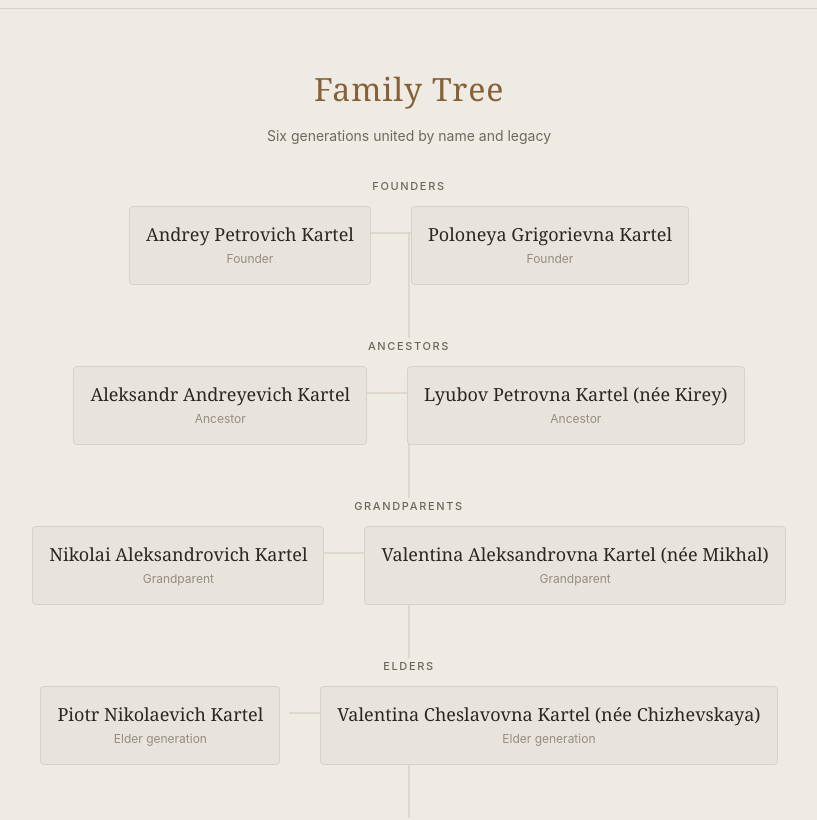
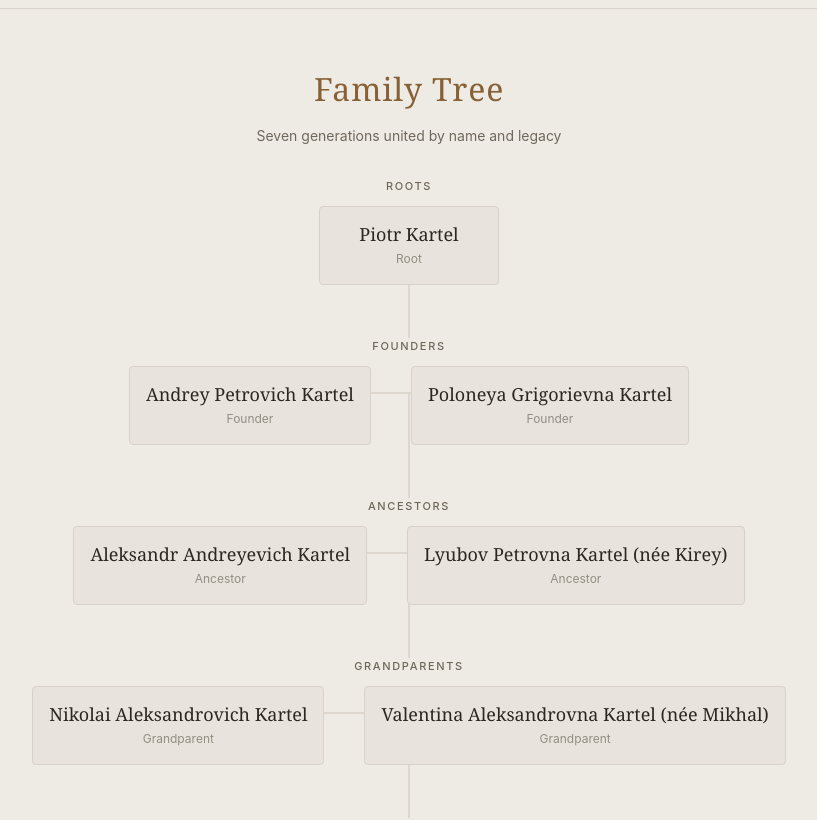
Before and after one commit to SmartGroup-edu/kartel-site, a Next.js app: page /en/family in a window 1280 px wide. Shown: the part 340-1160 px from the top of the page, without its empty margins (231-1048 px from the left). Built offline with nearby package versions, Linux system fonts and the light colour scheme.

Commit message:
feat: add root generation (Piotr Kartel) — earliest known ancestor

```diff
--- a/app/components/FamilyTimeline.tsx
+++ b/app/components/FamilyTimeline.tsx
@@ -21,13 +21,22 @@ const EVENTS: TimelineEvent[] = [
     descRU: "Фамилия Картель несёт в себе отголосок силы и единства — имя, ставшее основой идентичности и памяти на протяжении поколений.",
   },
   {
+    id: "root",
+    yearEN: "Roots",
+    yearRU: "Корни",
+    titleEN: "Piotr Kartel",
+    titleRU: "Пётр Картель",
+    descEN: "The earliest known ancestor of the Kartel family — the root from which the entire lineage descends.",
+    descRU: "Самый ранний известный предок рода Картель — корень, от которого происходит весь род.",
+  },
+  {
     id: "founders",
     yearEN: "Founders",
     yearRU: "Основатели",
     titleEN: "Andrey Petrovich & Poloneya Grigorievna Kartel",
     titleRU: "Андрей Петрович и Полонея Григорьевна Картель",
-    descEN: "The founding generation of the Kartel family — the deepest roots of the family tree known to us.",
-    descRU: "Поколение основателей рода Картель — самые глубокие корни семейного древа, известные нам.",
+    descEN: "The generation that carried forward the family from its earliest root — building the foundation of the Kartel lineage.",
+    descRU: "Поколение, продолжившее род от его самого раннего корня — заложившее основу рода Картель.",
   },
   {
     id: "ancestors",
--- a/app/components/FamilyTree.tsx
+++ b/app/components/FamilyTree.tsx
@@ -8,7 +8,7 @@ interface TreeNode {
   nameRU: string;
   roleEN: string;
   roleRU: string;
-  generation: "founder" | "ancestor" | "grandparent" | "elder" | "current" | "next";
+  generation: "root" | "founder" | "ancestor" | "grandparent" | "elder" | "current" | "next";
 }
 
 interface FamilyTreeProps {
@@ -16,6 +16,7 @@ interface FamilyTreeProps {
 }
 
 const NODES: TreeNode[] = [
+  { id: "piotr_root", nameEN: "Piotr Kartel", nameRU: "Пётр Картель", roleEN: "Root", roleRU: "Корни", generation: "root" },
   { id: "andrey", nameEN: "Andrey Petrovich Kartel", nameRU: "Андрей Петрович Картель", roleEN: "Founder", roleRU: "Основатели", generation: "founder" },
   { id: "poloneya", nameEN: "Poloneya Grigorievna Kartel", nameRU: "Полонея Григорьевна Картель", roleEN: "Founder", roleRU: "Основатели", generation: "founder" },
   { id: "aleksandr", nameEN: "Aleksandr Andreyevich Kartel", nameRU: "Александр Андреевич Картель", roleEN: "Ancestor", roleRU: "Прародители", generation: "ancestor" },
@@ -33,6 +34,7 @@ const NODES: TreeNode[] = [
 ];
 
 const GEN_COLORS: Record<string, string> = {
+  root: "var(--muted)",
   founder: "var(--muted)",
   ancestor: "var(--muted)",
   grandparent: "var(--muted)",
@@ -49,8 +51,8 @@ export default function FamilyTree({ lang }: FamilyTreeProps) {
   const title = lang === "EN" ? "Family Tree" : "Родословное древо";
   const genLabels =
     lang === "EN"
-      ? { founder: "Founders", ancestor: "Ancestors", grandparent: "Grandparents", elder: "Elders", current: "Present Generation", next: "Next Generation" }
-      : { founder: "Основатели", ancestor: "Прародители", grandparent: "Дедушки и бабушки", elder: "Старшее поколение", current: "Настоящее поколение", next: "Новое поколение" };
+      ? { root: "Roots", founder: "Founders", ancestor: "Ancestors", grandparent: "Grandparents", elder: "Elders", current: "Present Generation", next: "Next Generation" }
+      : { root: "Корни", founder: "Основатели", ancestor: "Прародители", grandparent: "Дедушки и бабушки", elder: "Старшее поколение", current: "Настоящее поколение", next: "Новое поколение" };
 
   return (
     <div className="mx-auto max-w-5xl">
@@ -58,7 +60,7 @@ export default function FamilyTree({ lang }: FamilyTreeProps) {
         {title}
       </h2>
       <p className="mb-8 text-center text-[13px] text-[var(--muted)] sm:text-[14px]">
-        {lang === "EN" ? "Six generations united by name and legacy" : "Шесть поколений, объединённые именем и наследием"}
+        {lang === "EN" ? "Seven generations united by name and legacy" : "Семь поколений, объединённые именем и наследием"}
       </p>
 
       {/* Desktop tree — SVG lines + positioned cards */}
@@ -67,113 +69,126 @@ export default function FamilyTree({ lang }: FamilyTreeProps) {
           {/* SVG connecting lines */}
           <svg
             className="absolute inset-0 h-full w-full"
-            viewBox="0 0 800 1000"
+            viewBox="0 0 800 1160"
             fill="none"
             xmlns="http://www.w3.org/2000/svg"
             aria-hidden="true"
           >
+            {/* Root → Founder vertical */}
+            <line x1="400" y1="55" x2="400" y2="160" stroke="var(--border)" strokeWidth="1.5" />
+
             {/* Founder couple connector */}
-            <line x1="280" y1="55" x2="520" y2="55" stroke="var(--border)" strokeWidth="1.5" />
+            <line x1="280" y1="215" x2="520" y2="215" stroke="var(--border)" strokeWidth="1.5" />
 
             {/* Founder → Ancestor vertical */}
-            <line x1="400" y1="55" x2="400" y2="160" stroke="var(--border)" strokeWidth="1.5" />
+            <line x1="400" y1="215" x2="400" y2="320" stroke="var(--border)" strokeWidth="1.5" />
 
             {/* Ancestor couple connector */}
-            <line x1="280" y1="215" x2="520" y2="215" stroke="var(--border)" strokeWidth="1.5" />
+            <line x1="280" y1="375" x2="520" y2="375" stroke="var(--border)" strokeWidth="1.5" />
 
             {/* Ancestor → Grandparent vertical */}
-            <line x1="400" y1="215" x2="400" y2="320" stroke="var(--border)" strokeWidth="1.5" />
+            <line x1="400" y1="375" x2="400" y2="480" stroke="var(--border)" strokeWidth="1.5" />
 
             {/* Grandparent couple connector */}
-            <line x1="280" y1="375" x2="520" y2="375" stroke="var(--border)" strokeWidth="1.5" />
+            <line x1="280" y1="535" x2="520" y2="535" stroke="var(--border)" strokeWidth="1.5" />
 
             {/* Grandparent → Elder vertical */}
-            <line x1="400" y1="375" x2="400" y2="480" stroke="var(--border)" strokeWidth="1.5" />
+            <line x1="400" y1="535" x2="400" y2="640" stroke="var(--border)" strokeWidth="1.5" />
 
             {/* Elder couple connector */}
-            <line x1="280" y1="535" x2="520" y2="535" stroke="var(--border)" strokeWidth="1.5" />
+            <line x1="280" y1="695" x2="520" y2="695" stroke="var(--border)" strokeWidth="1.5" />
 
             {/* Elder → Current vertical */}
-            <line x1="400" y1="535" x2="400" y2="640" stroke="var(--border)" strokeWidth="1.5" />
+            <line x1="400" y1="695" x2="400" y2="800" stroke="var(--border)" strokeWidth="1.5" />
 
             {/* Current couple connector */}
-            <line x1="280" y1="695" x2="520" y2="695" stroke="var(--border)" strokeWidth="1.5" />
+            <line x1="280" y1="855" x2="520" y2="855" stroke="var(--border)" strokeWidth="1.5" />
 
             {/* Current → Next vertical */}
-            <line x1="400" y1="695" x2="400" y2="800" stroke="var(--border)" strokeWidth="1.5" />
+            <line x1="400" y1="855" x2="400" y2="960" stroke="var(--border)" strokeWidth="1.5" />
 
             {/* Next generation horizontal spread */}
-            <line x1="100" y1="850" x2="700" y2="850" stroke="var(--border)" strokeWidth="1.5" />
+            <line x1="100" y1="1010" x2="700" y2="1010" stroke="var(--border)" strokeWidth="1.5" />
 
             {/* Vertical drops to each next-gen node */}
-            <line x1="100" y1="800" x2="100" y2="850" stroke="var(--border)" strokeWidth="1.5" />
-            <line x1="300" y1="800" x2="300" y2="850" stroke="var(--border)" strokeWidth="1.5" />
-            <line x1="500" y1="800" x2="500" y2="850" stroke="var(--border)" strokeWidth="1.5" />
-            <line x1="700" y1="800" x2="700" y2="850" stroke="var(--border)" strokeWidth="1.5" />
+            <line x1="100" y1="960" x2="100" y2="1010" stroke="var(--border)" strokeWidth="1.5" />
+            <line x1="300" y1="960" x2="300" y2="1010" stroke="var(--border)" strokeWidth="1.5" />
+            <line x1="500" y1="960" x2="500" y2="1010" stroke="var(--border)" strokeWidth="1.5" />
+            <line x1="700" y1="960" x2="700" y2="1010" stroke="var(--border)" strokeWidth="1.5" />
 
             {/* Central vertical connector to next-gen spread */}
-            <line x1="400" y1="800" x2="400" y2="850" stroke="var(--border)" strokeWidth="1.5" opacity="0" />
+            <line x1="400" y1="960" x2="400" y2="1010" stroke="var(--border)" strokeWidth="1.5" opacity="0" />
           </svg>
 
           {/* Generation cards */}
-          <div className="relative" style={{ height: 1000 }}>
+          <div className="relative" style={{ height: 1160 }}>
+            {/* Root generation */}
+            <div className="absolute" style={{ left: 0, top: 0, right: 0 }}>
+              <p className="mb-3 text-center text-[11px] font-medium uppercase tracking-[0.15em] text-[var(--muted-light)]">
+                {genLabels.root}
+              </p>
+              <div className="flex justify-center">
+                <TreeCard node={NODES[0]} lang={lang} isHovered={hoveredId === "piotr_root"} onHover={handleHover} />
+              </div>
+            </div>
+
             {/* Founder generation */}
-            <div className="absolute" style={{ left: 0, top: 0, right: 0 }}>
+            <div className="absolute" style={{ left: 0, top: 160, right: 0 }}>
               <p className="mb-3 text-center text-[11px] font-medium uppercase tracking-[0.15em] text-[var(--muted-light)]">
                 {genLabels.founder}
               </p>
               <div className="flex justify-center gap-10">
-                <TreeCard node={NODES[0]} lang={lang} isHovered={hoveredId === "andrey"} onHover={handleHover} />
-                <TreeCard node={NODES[1]} lang={lang} isHovered={hoveredId === "poloneya"} onHover={handleHover} />
+                <TreeCard node={NODES[1]} lang={lang} isHovered={hoveredId === "andrey"} onHover={handleHover} />
+                <TreeCard node={NODES[2]} lang={lang} isHovered={hoveredId === "poloneya"} onHover={handleHover} />
               </div>
             </div>
 
             {/* Ancestor generation */}
-            <div className="absolute" style={{ left: 0, top: 160, right: 0 }}>
+            <div className="absolute" style={{ left: 0, top: 320, right: 0 }}>
               <p className="mb-3 text-center text-[11px] font-medium uppercase tracking-[0.15em] text-[var(--muted-light)]">
                 {genLabels.ancestor}
               </p>
               <div className="flex justify-center gap-10">
-                <TreeCard node={NODES[2]} lang={lang} isHovered={hoveredId === "aleksandr"} onHover={handleHover} />
-                <TreeCard node={NODES[3]} lang={lang} isHovered={hoveredId === "lyubov"} onHover={handleHover} />
+                <TreeCard node={NODES[3]} lang={lang} isHovered={hoveredId === "aleksandr"} onHover={handleHover} />
+                <TreeCard node={NODES[4]} lang={lang} isHovered={hoveredId === "lyubov"} onHover={handleHover} />
               </div>
             </div>
 
             {/* Grandparent generation */}
-            <div className="absolute" style={{ left: 0, top: 320, right: 0 }}>
+            <div className="absolute" style={{ left: 0, top: 480, right: 0 }}>
               <p className="mb-3 text-center text-[11px] font-medium uppercase tracking-[0.15em] text-[var(--muted-light)]">
                 {genLabels.grandparent}
               </p>
               <div className="flex justify-center gap-10">
-                <TreeCard node={NODES[4]} lang={lang} isHovered={hoveredId === "nikolai"} onHover={handleHover} />
-                <TreeCard node={NODES[5]} lang={lang} isHovered={hoveredId === "valentina_a"} onHover={handleHover} />
+                <TreeCard node={NODES[5]} lang={lang} isHovered={hoveredId === "nikolai"} onHover={handleHover} />
+                <TreeCard node={NODES[6]} lang={lang} isHovered={hoveredId === "valentina_a"} onHover={handleHover} />
               </div>
             </div>
 
             {/* Elder generation */}
-            <div className="absolute" style={{ left: 0, top: 480, right: 0 }}>
+            <div className="absolute" style={{ left: 0, top: 640, right: 0 }}>
               <p className="mb-3 text-center text-[11px] font-medium uppercase tracking-[0.15em] text-[var(--muted-light)]">
                 {genLabels.elder}
               </p>
               <div className="flex justify-center gap-10">
-                <TreeCard node={NODES[6]} lang={lang} isHovered={hoveredId === "piotr"} onHover={handleHover} />
-                <TreeCard node={NODES[7]} lang={lang} isHovered={hoveredId === "valentina"} onHover={handleHover} />
+                <TreeCard node={NODES[7]} lang={lang} isHovered={hoveredId === "piotr"} onHover={handleHover} />
+                <TreeCard node={NODES[8]} lang={lang} isHovered={hoveredId === "valentina"} onHover={handleHover} />
               </div>
             </div>
 
             {/* Current generation */}
-            <div className="absolute" style={{ left: 0, top: 640, right: 0 }}>
+            <div className="absolute" style={{ left: 0, top: 800, right: 0 }}>
               <p className="mb-3 text-center text-[11px] font-medium uppercase tracking-[0.15em] text-[var(--muted-light)]">
                 {genLabels.current}
               </p>
               <div className="flex justify-center gap-10">
-                <TreeCard node={NODES[8]} lang={lang} isHovered={hoveredId === "igor"} onHover={handleHover} />
-                <TreeCard node={NODES[9]} lang={lang} isHovered={hoveredId === "diana"} onHover={handleHover} />
+                <TreeCard node={NODES[9]} lang={lang} isHovered={hoveredId === "igor"} onHover={handleHover} />
+                <TreeCard node={NODES[10]} lang={lang} isHovered={hoveredId === "diana"} onHover={handleHover} />
               </div>
             </div>
 
             {/* Next generation */}
-            <div className="absolute" style={{ left: 0, top: 800, right: 0 }}>
+            <div className="absolute" style={{ left: 0, top: 960, right: 0 }}>
               <p className="mb-3 text-center text-[11px] font-medium uppercase tracking-[0.15em] text-[var(--muted-light)]">
                 {genLabels.next}
               </p>
@@ -196,7 +211,7 @@ export default function FamilyTree({ lang }: FamilyTreeProps) {
 
       {/* Mobile tree — stacked vertical */}
       <div className="block md:hidden" role="list" aria-label={title}>
-        {(["founder", "ancestor", "grandparent", "elder", "current", "next"] as const).map((gen) => (
+        {(["root", "founder", "ancestor", "grandparent", "elder", "current", "next"] as const).map((gen) => (
           <div key={gen} className="mb-6 last:mb-0" role="listitem">
             <p className="mb-3 text-center text-[11px] font-medium uppercase tracking-[0.15em] text-[var(--muted-light)]">
               {genLabels[gen]}
--- a/app/content/family.ts
+++ b/app/content/family.ts
@@ -1,4 +1,4 @@
-export type Generation = "founder" | "ancestor" | "grandparent" | "elder" | "current" | "next";
+export type Generation = "root" | "founder" | "ancestor" | "grandparent" | "elder" | "current" | "next";
 
 export interface FamilyMember {
   name: string;
@@ -22,6 +22,7 @@ export const familyContent = {
     footerMotto: "Virtus et Potestas",
     footerCopy: "The Kartel Family. London.",
     generationLabels: {
+      root: "Roots",
       founder: "Founders",
       ancestor: "Ancestors",
       grandparent: "Grandparents",
@@ -30,6 +31,7 @@ export const familyContent = {
       next: "Next Generation",
     } as Record<Generation, string>,
     people: [
+      { name: "Piotr Kartel", description: "The earliest known ancestor of the Kartel family.", generation: "root" as Generation },
       { name: "Andrey Petrovich Kartel", description: "Founder of the Kartel lineage.", generation: "founder" as Generation },
       { name: "Poloneya Grigorievna Kartel", description: "Founder of the Kartel lineage.", generation: "founder" as Generation },
       { name: "Aleksandr Andreyevich Kartel", description: "Ancestor of the Kartel family.", generation: "ancestor" as Generation },
@@ -55,6 +57,7 @@ export const familyContent = {
     footerMotto: "Virtus et Potestas",
     footerCopy: "Семья Картель. Лондон.",
     generationLabels: {
+      root: "Корни",
       founder: "Основатели",
       ancestor: "Прародители",
       grandparent: "Дедушки и бабушки",
@@ -63,6 +66,7 @@ export const familyContent = {
       next: "Новое поколение",
     } as Record<Generation, string>,
     people: [
+      { name: "Пётр Картель", description: "Самый ранний известный предок рода Картель.", generation: "root" as Generation },
       { name: "Андрей Петрович Картель", description: "Основатель рода Картель.", generation: "founder" as Generation },
       { name: "Полонея Григорьевна Картель", description: "Основательница рода Картель.", generation: "founder" as Generation },
       { name: "Александр Андреевич Картель", description: "Прародитель семьи Картель.", generation: "ancestor" as Generation },
@@ -82,7 +86,7 @@ export const familyContent = {
 };
 
 export function groupByGeneration(people: FamilyMember[], labels: Record<Generation, string>): GenerationGroup[] {
-  const order: Generation[] = ["founder", "ancestor", "grandparent", "elder", "current", "next"];
+  const order: Generation[] = ["root", "founder", "ancestor", "grandparent", "elder", "current", "next"];
   return order
     .map((gen) => ({
       key: gen,
```
